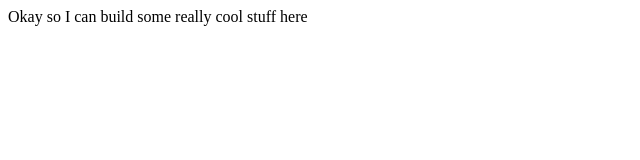
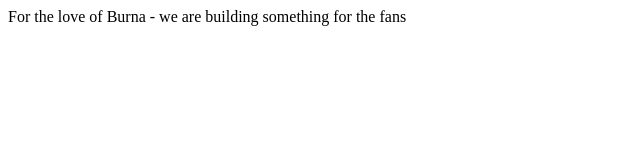
Before and after one commit to jeberulz/BurnaBoyGram, a plain HTML site: page index.html in a window 1280 px wide. Shown: the whole page, without its empty margins (0-640 px from the left). Drawn offline with Linux system fonts and the light colour scheme.

Commit message:
For the fans

```diff
--- a/index.html
+++ b/index.html
@@ -1,4 +1,4 @@
 <html>
-   Okay so I can build some really cool stuff here
+   For the love of Burna - we are building something for the fans
 
 </html>
```
